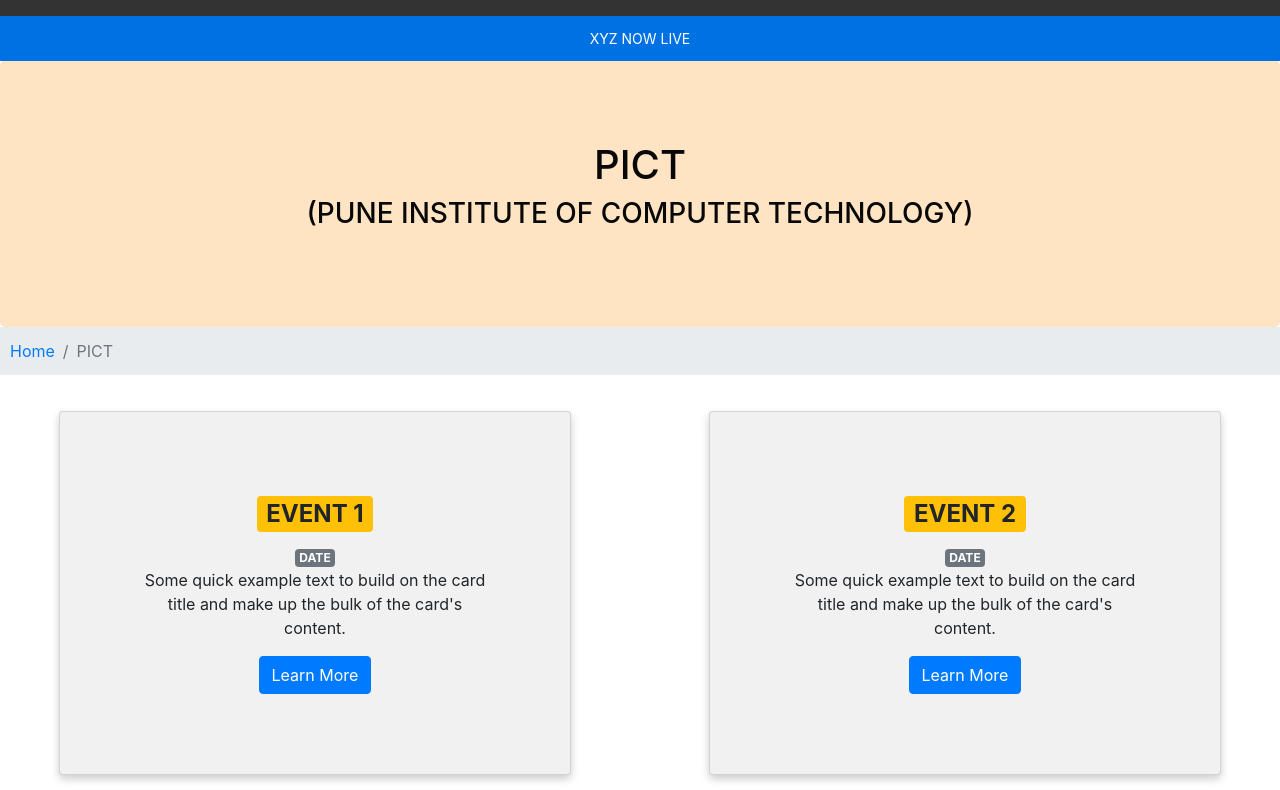
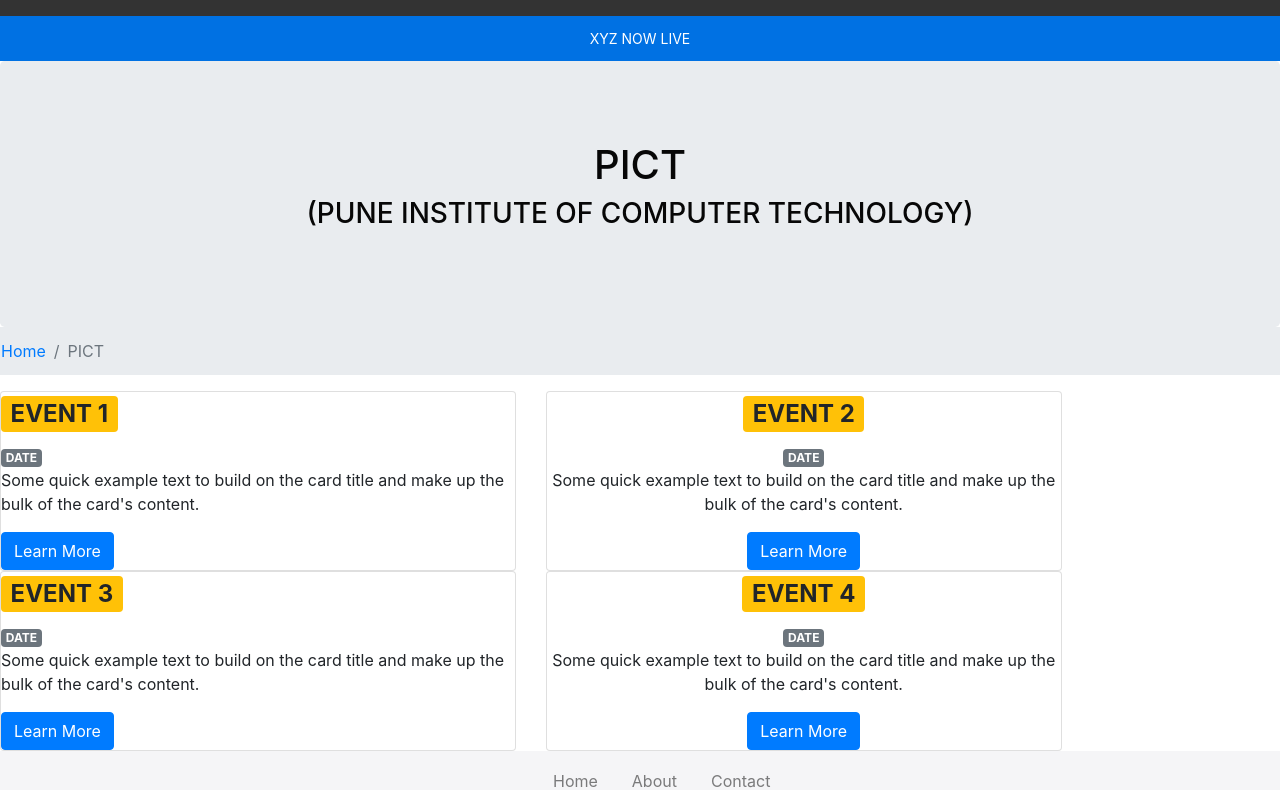
Before and after one commit to The-Trillionaires/frontend-knowyourfest, a plain HTML site: page pict.html in a window 1280 px wide. Shown: the part 44-834 px from the top of the page. Drawn offline with nearby package versions, Linux system fonts and the light colour scheme.

Commit message:
Update styles.css

```diff
--- a/css/styles.css
+++ b/css/styles.css
@@ -20,8 +20,7 @@
     padding: 70px 30px 70px 30px;
     margin: 0px auto;
 
-    color: rgb(8, 8, 8);
-    background-color: #FFE4C4;
+    color: rgb(7, 7, 7);
 }
 
 .address{
@@ -93,91 +92,3 @@
 .bgdown{
     background: #f5f5f7;
 }
-.navbar-text{
-  text-align:right;
-
-}
-
-.modal-header{
-  background: #0071E3
-}
-
-.modal-body{
-  color: rgb(7, 7, 7);
-}
-
-
-.column {
-  float: left;
-  width: 50%;
-  padding: 0 20px;
-}
-
-.row {margin: 0 -10px;}
-
-.row:after {
-  content: "";
-  display: table;
-  clear: both;
-}
-
-@media screen and (max-width:768px) {
-img {
-    width:100%;
-}
-.container {
-    max-width:70%;
-    width: 100%;
-}
-.col-md-3{
-    width:100%;
-    float:left;
-    margin:0;
-}
-}
-.card {
-  box-shadow: 0 4px 8px 0 rgba(0, 0, 0, 0.2);
-  padding: 80px;
-  text-align: center;
-  background-color: #f1f1f1;
-  margin: 0 auto;
-}
-
-html, body{
-  max-width: 100%;
-  overflow-x: hidden;
-}
-
-.topnav-right {
-  float: right;
-}
-
-.card {
-        margin: 0 auto; /* Added */
-        float: none; /* Added */
-        margin-bottom: 10px; /* Added */
-}
-
-.align {
-  margin:auto;
-}
-
-.home_padding{
-  padding-left:20px
-}
-
-.fest_info{
-text-align: center;
-margin:0 auto;
-margin-bottom: 20px;
-margin-top: 20px;
-}
-
-
-.jumbotron{
-    padding: 70px 30px 70px 30px;
-    margin: 0px auto;
-
-    color: rgb(8, 8, 8);
-    background-color: #FFE4C4;
-}
```
